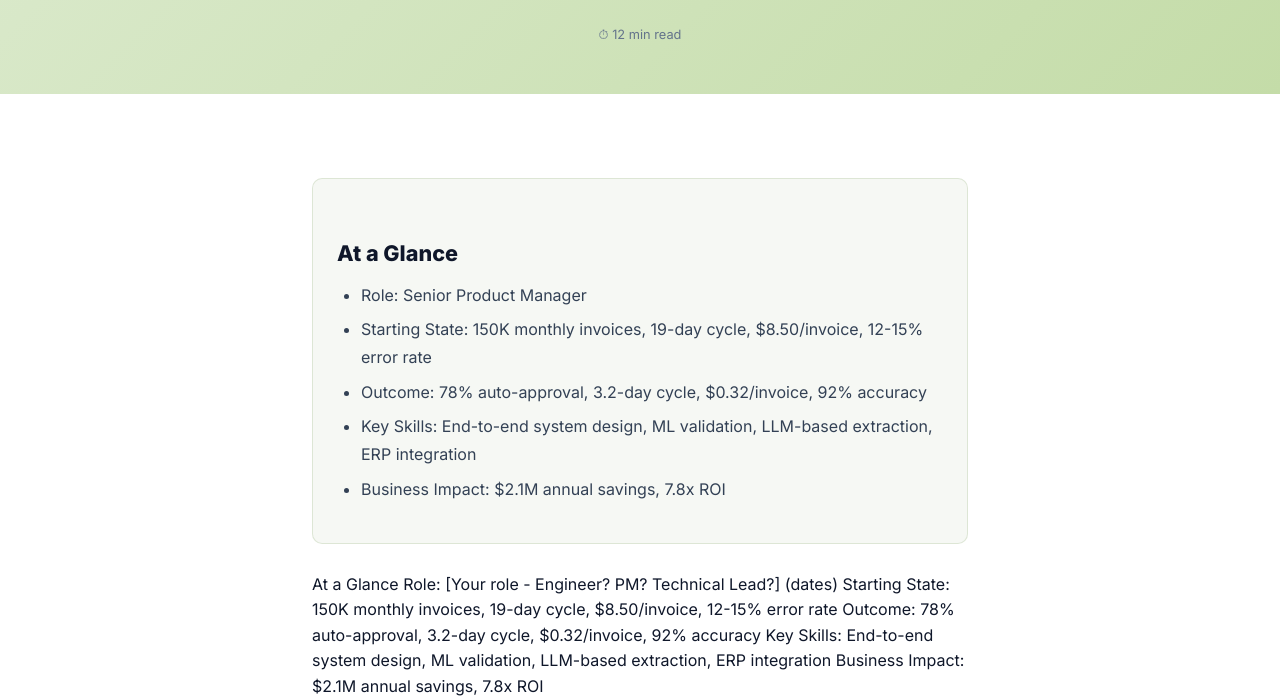
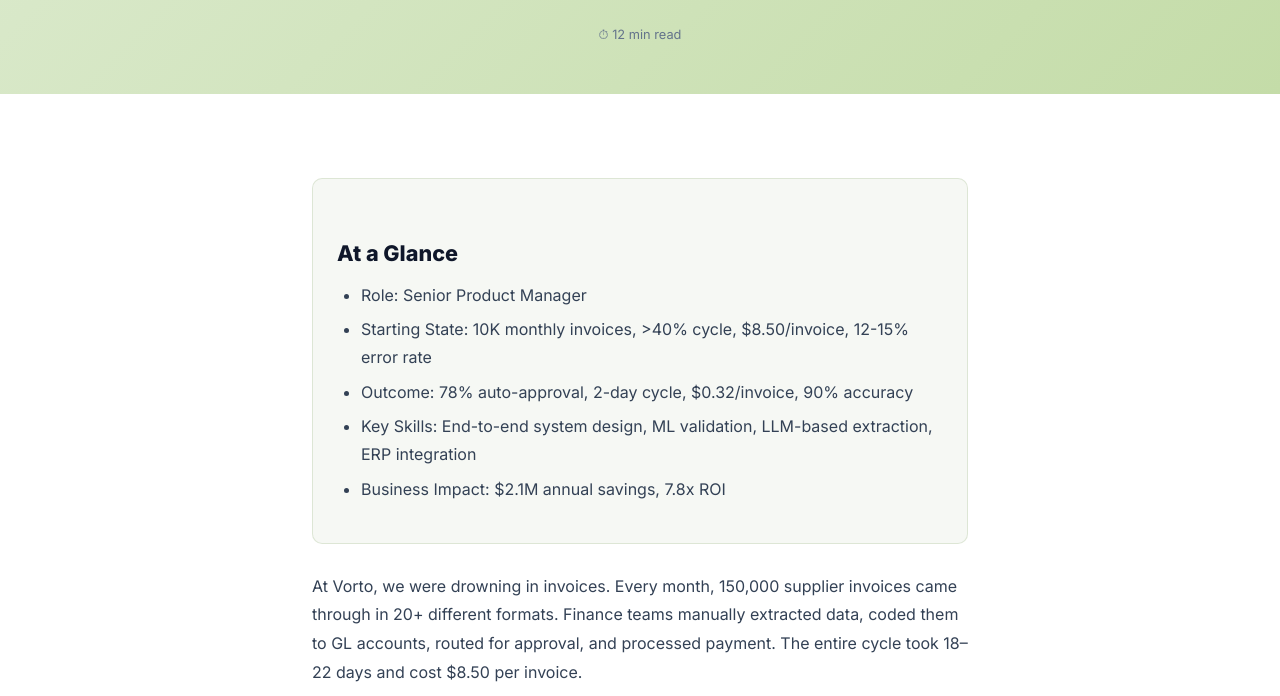
Before and after one commit to snehachels/snehachels.github.io, a plain HTML site: page blog/invoice-processing-article.html in a window 1280 px wide. Shown: the part 354-1050 px from the top of the page. Drawn offline with Linux system fonts and the light colour scheme.

Commit message:
Update invoice processing article content
Co-Authored-By: Claude Sonnet 4.6 <noreply@anthropic.com>

```diff
--- a/blog/invoice-processing-article.html
+++ b/blog/invoice-processing-article.html
@@ -389,20 +389,13 @@
       <h2> At a Glance</h2>
       <ul>
         <li>Role: Senior Product Manager</li>
-        <li>Starting State: 150K monthly invoices, 19-day cycle, $8.50/invoice, 12-15% error rate</li>
-        <li>Outcome: 78% auto-approval, 3.2-day cycle, $0.32/invoice, 92% accuracy</li>
+        <li>Starting State: 10K monthly invoices, >40% cycle, $8.50/invoice, 12-15% error rate</li>
+        <li>Outcome: 78% auto-approval, 2-day cycle, $0.32/invoice, 90% accuracy</li>
         <li>Key Skills: End-to-end system design, ML validation, LLM-based extraction, ERP integration</li>
         <li>Business Impact: $2.1M annual savings, 7.8x ROI </li>
         <!--<li>Role evolution on this project: Year 1: Problem Identifier → First-Time PM, Year 2: Product Leader →
           Organizational Designer, Year 3+: Individual Contributor → Division Leader</li>-->
     </div>
-    At a Glance
-
-    Role: [Your role - Engineer? PM? Technical Lead?] (dates)
-    Starting State: 150K monthly invoices, 19-day cycle, $8.50/invoice, 12-15% error rate
-    Outcome: 78% auto-approval, 3.2-day cycle, $0.32/invoice, 92% accuracy
-    Key Skills: End-to-end system design, ML validation, LLM-based extraction, ERP integration
-    Business Impact: $2.1M annual savings, 7.8x ROI
 
     <p>At Vorto, we were drowning in invoices. Every month, 150,000 supplier invoices came through in 20+ different
       formats. Finance teams manually extracted data, coded them to GL accounts, routed for approval, and processed
```
